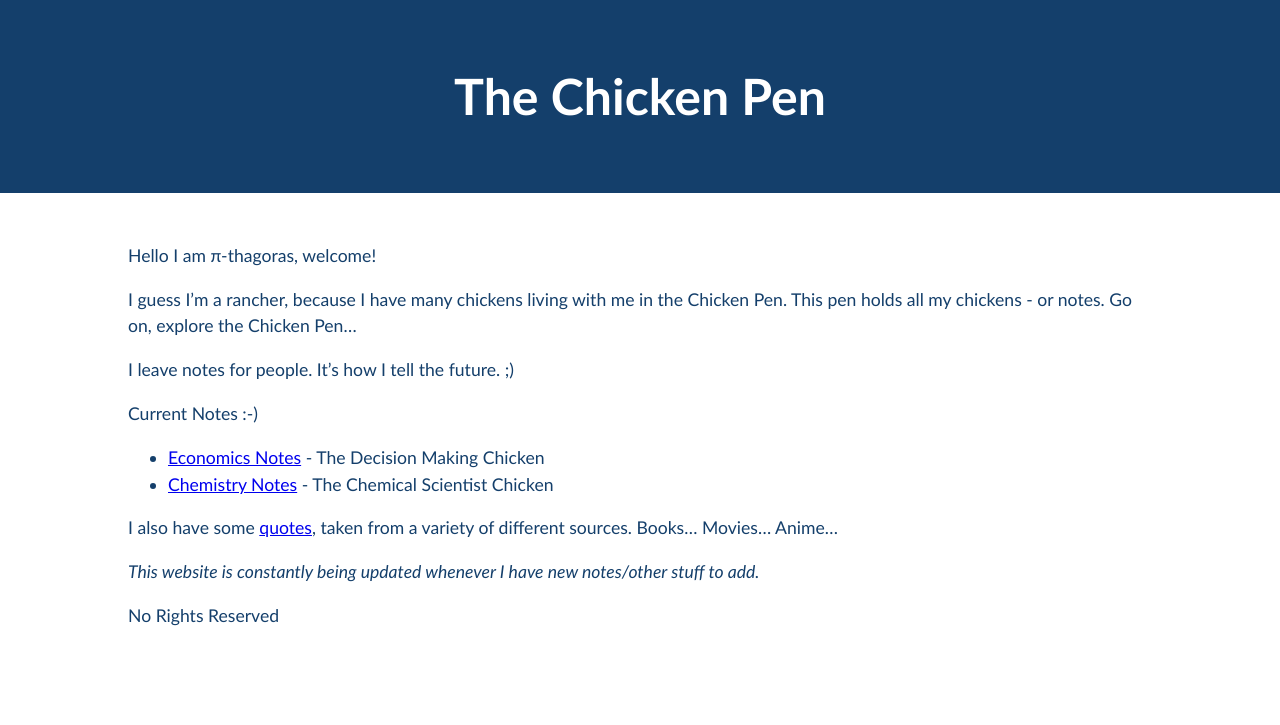
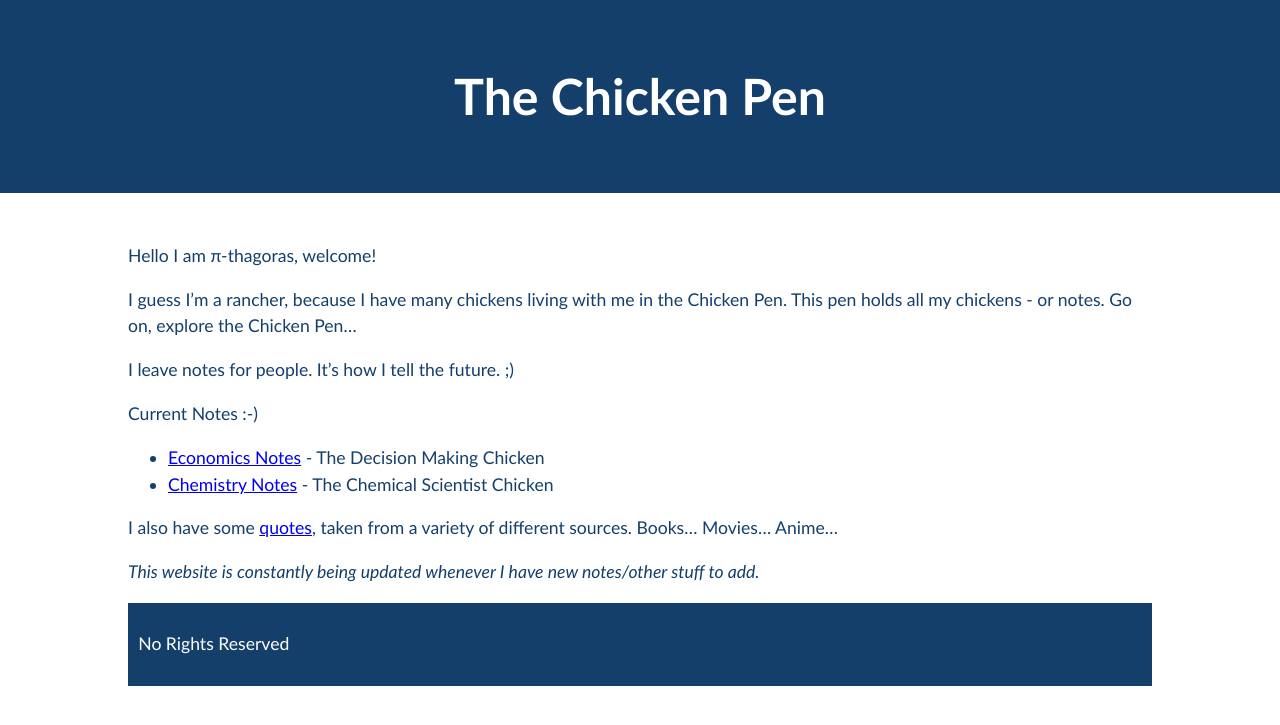
Before and after one commit to Pi-thagoras/the-chicken-pen, a Jekyll site: the page built from index.md, in a window 1280 px wide. Shown: the top 725 px of the page. Built offline with Jekyll 4.4.1, drawn with Linux system fonts in a browser that asks for light colours.

Commit message:
vault backup: 2023-04-11 09:55:20

```diff
--- a/assets/css/styles.css
+++ b/assets/css/styles.css
@@ -24,6 +24,12 @@ h1 {
   padding: 2rem 6rem;
   margin: 0 auto;
   font-size: 1.1rem;
+}
+
+.page-footer {
+  padding: 1%;
+  background-color: #143F6B;
+  color: #ffffff;
 }
 
 blockquote {
```
